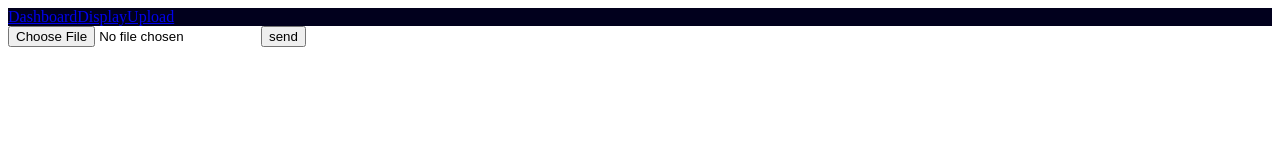
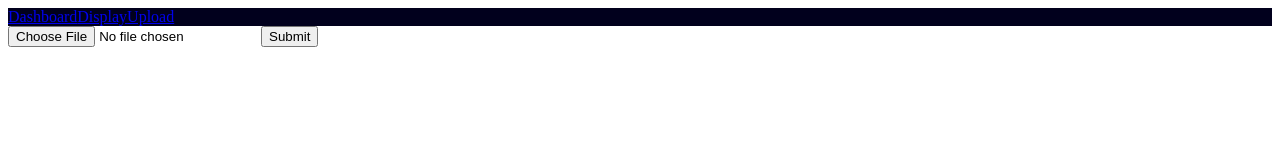
Before and after one commit to SCHschmidle/magicMirror, a Vue app in the folder frontend/magicmirror/: page /upload in a window 1280 px wide. Shown: the top 160 px of the page. Built offline with nearby package versions, Linux system fonts and the light colour scheme.

Commit message:
feat: implement CORS middleware and refactor file upload logic in UploadView

```diff
--- a/frontend/magicmirror/src/views/DashboardView.vue
+++ b/frontend/magicmirror/src/views/DashboardView.vue
@@ -1,20 +1,9 @@
 <script setup>
-import { ref } from 'vue';
+import { ref, onMounted } from 'vue';
 
-const files = ref([
-    {
-        id: 1,
-        name: 'eins',
-        volume: '100gb',
-        active: true
-    },
-    {
-        id: 2,
-        name: 'zwei',
-        volume: '222gb',
-        active: false
-    }
-])
+const files = ref([''])
+
+
 </script>
 <template>
 <h1>Dashboard</h1>
--- a/frontend/magicmirror/src/views/UploadView.vue
+++ b/frontend/magicmirror/src/views/UploadView.vue
@@ -1,24 +1,39 @@
+<template>
+<input type="file" @change="onChange" />
+<button type="submit" @click="onSubmit">Submit</button>
+</template>
+
 <script setup>
-import { ref } from 'vue';
-const file = ref('')
+let selectedFile = null
 
-async function sendToBackend(){
-    const response = await fetch('https://example.com/api', {
-        method: 'POST',
-        body: JSON.stringify({ file: file.value })
-    });
-
-    console.log('Antwort erhalten', response);
+const onChange = (e) => {
+  selectedFile = e.target.files?.[0]
+  console.log('Datei ausgewählt:', selectedFile?.name)
 }
 
+const onSubmit = async () => {
+  if (!selectedFile) {
+    console.log('Keine Datei ausgewählt')
+    return
+  }
 
+  console.log('uploading')
+  const form = new FormData()
+  form.append("file", selectedFile)
+
+  const res = await fetch("http://localhost:8000/upload/single", {
+    method: "POST",
+    body: form,
+  })
+
+  if (!res.ok) {
+    const text = await res.text()
+    console.error("Upload fehlgeschlagen:", res.status, text)
+    return
+  }
+
+  const data = await res.json()
+  console.log("Upload erfolgreich:", data)
+  selectedFile = null // Datei-Auswahl zurücksetzen
+}
 </script>
-<template>
-<div class="upload">
-    <input type="file" @:change="file">
-    <button @click="sendToBackend">send</button>
-</div>
-</template>
-<style scoped>
-
-</style>
```
Also changed, not shown: 1 other file (tests, documents, lock files or other folders).
